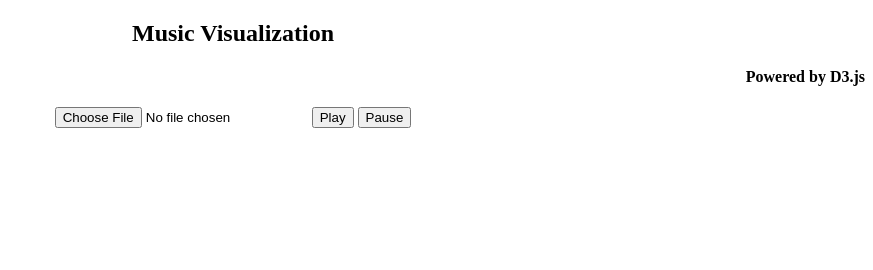
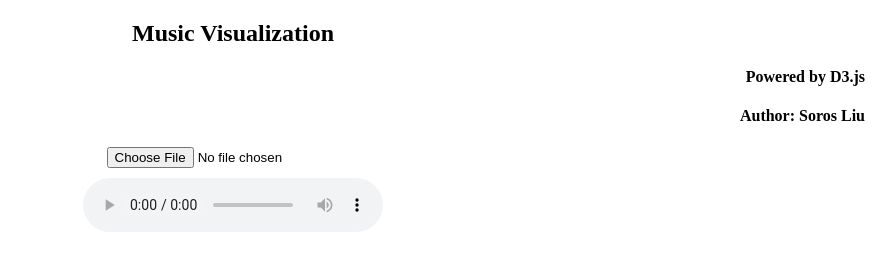
Before and after one commit to Sorosliu1029/Computer_Graphics, a plain HTML site: page viz_music/index.html in a window 1280 px wide. Shown: the whole page, without its empty margins (407-1280 px from the left). Drawn offline with nearby package versions, Linux system fonts and the light colour scheme.

Commit message:
replace button with audio controls

```diff
--- a/viz_music/index.html
+++ b/viz_music/index.html
@@ -3,18 +3,18 @@
 <head>
     <meta charset="UTF-8">
     <title>Viz Music Demo</title>
+    <link rel="stylesheet" href="style.css">
     <script src="https://code.jquery.com/jquery-3.1.1.min.js"></script>
     <script src="https://d3js.org/d3.v4.min.js"></script>
 </head>
 <body>
-<audio id="audioElement">Oops, it seems your browser doesn't support audio label.</audio>
 <h2 align="center">Music Visualization</h2>
 <h4 align="right">Powered by D3.js</h4>
-<div style="text-align: center">
-    <input type="file" id="audioSource" onchange="onInputFileChange()">
-    <button onclick="$('#audioElement').get(0).play()">Play</button>
-    <button onclick="$('#audioElement').get(0).pause()">Pause</button>
-</div>
+<h4 align="right">Author: Soros Liu</h4>
+<input class="center" type="file" id="audioSource" onchange="onInputFileChange()">
+<audio controls loop id="audioElement" class="center">
+    Oops, it seems your browser doesn't support audio label.
+</audio>
 <script src="viz_js/simple_style.js"></script>
 <script src="upload_file.js"></script>
 </body>
--- /dev/null
+++ b/viz_music/style.css
@@ -0,0 +1,6 @@
+.center {
+    display: block;
+    margin-left: auto;
+    margin-right: auto;
+    margin-bottom: 10px;
+}
```
